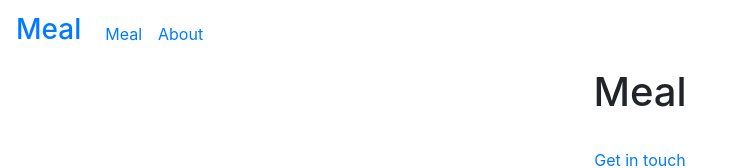
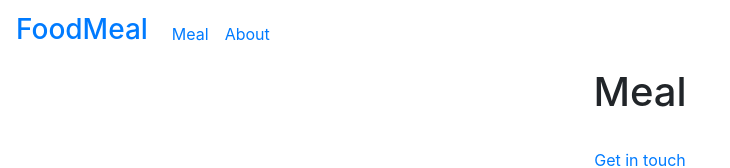
Before and after one commit to hilari11/food, a plain HTML site: page index.html in a window 1280 px wide. Shown: the top 168 px of the page, without its empty margins (0-730 px from the left). Drawn offline with nearby package versions, Linux system fonts and the light colour scheme; no server answers.

Commit message:
Update index.html

```diff
--- a/index.html
+++ b/index.html
@@ -8,7 +8,7 @@
     <body>
             <nav class="navbar navbar-expand-lg">
             <a class="navbar-brand" href="index.html">
-              <h3>Meal</h3>
+              <h3>FoodMeal</h3>
           </a>
            <div class="collapse navbar-collapse" id="navbarSupportedContent">
               <ul class="navbar-nav mr-auto">
```
